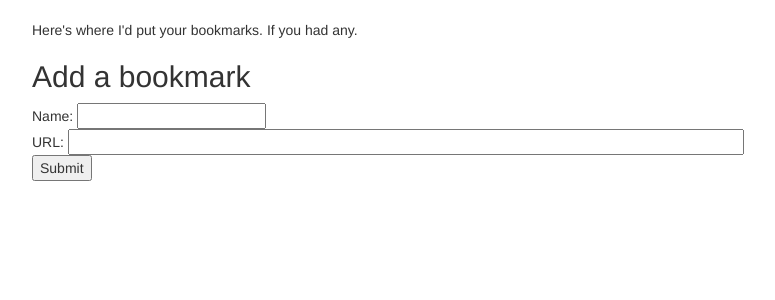
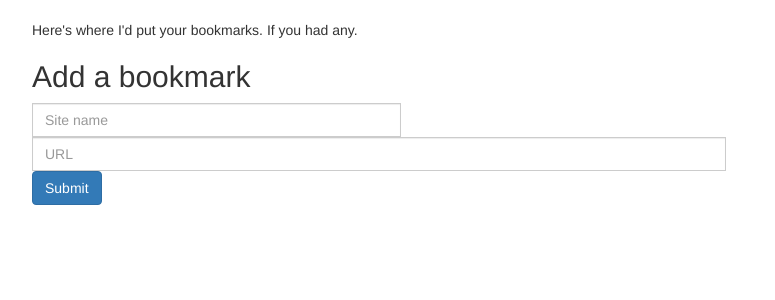
Before and after one commit to timmartin/anonymarks, a Django app: template anonymarks/templates/show.html in a window 1280 px wide. Shown: the part 51-351 px from the top of the page, without its empty margins (38-813 px from the left). Run offline with Django 3.2, Linux system fonts and the light colour scheme; the template is opened without the code that fills it, so the values that code supplies are empty; parts of the project's set-up code (start-up, migrations or seed data) failed here and were passed over; some libraries are stand-ins or nearby versions.

Commit message:
Improved the styling and the form layout

```diff
--- a/anonymarks/templates/show.html
+++ b/anonymarks/templates/show.html
@@ -37,7 +37,7 @@
 	  {% csrf_token %}
 	  <input type="hidden" name="hash" value="{{ hash }}">
 	  <input type="hidden" name="name" value="{{ name }}">
-	  <input type="image" src="{% static 'img/delete.png' %}">
+	  <button class="btn"><span class="glyphicon glyphicon-trash" aria-hidden="true"></span></button>
 	</form>
       </td>
       <td>
@@ -53,10 +53,22 @@
   {% csrf_token %}
   <input type="hidden" name="hash" value="{{ hash }}">
 
-  <div>Name: <input type="text" size="20" name="name"></div>
-  <div>URL: <input type="text" size="80" name="url"></div>
+  <div class="input-group">
+    <input type="text"
+           class="form-control"
+           size="40"
+           name="name"
+           placeholder="Site name">
+  </div>
+  <div class="input-group">
+    <input type="text"
+           class="form-control"
+           size="80"
+           name="url"
+           placeholder="URL">
+  </div>
 
-  <div><input type="submit" name="submit" value="Submit"></div>
+  <div><input type="submit" class="btn btn-primary" name="submit" value="Submit"></div>
 </form>
 
 </div>
```
